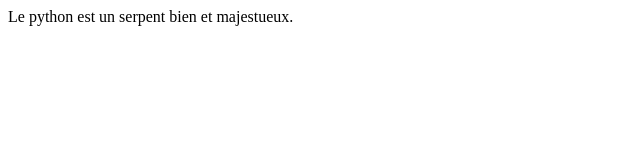
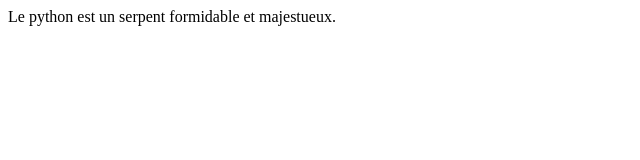
Before and after one commit to patmai/ressource_06_serpent, a plain HTML site: page index.html in a window 1280 px wide. Shown: the full height of the page, 0-640 px from the left. Drawn offline with Linux system fonts and the light colour scheme.

Commit message:
Titre et mot 'bien' inadaptés

```diff
--- a/index.html
+++ b/index.html
@@ -1,6 +1,6 @@
 <html>
-<head><title>Mon serpent préféré</title></head>
+<head><title>Le meilleur serpent du monde</title></head>
 <body>
-    Le python est un serpent bien et majestueux.
+    Le python est un serpent formidable et majestueux.
 </body>
 </html>
```
